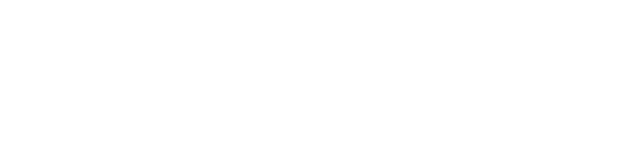
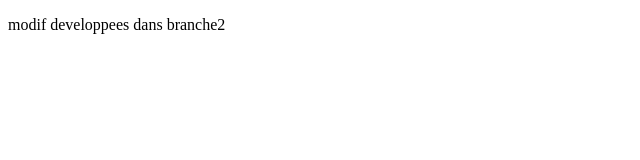
Before and after one commit to outoujhanane2022-eng/revisionConflit, a plain HTML site: page index.html in a window 1280 px wide. Shown: the whole page, without its empty margins (0-640 px from the left). Drawn offline with Linux system fonts and the light colour scheme.

Commit message:
modif dans branche2

```diff
--- a/index.html
+++ b/index.html
@@ -6,6 +6,6 @@
     <title>Document</title>
 </head>
 <body>
-
+    <p>modif developpees dans branche2</p>
 </body>
 </html>
```
